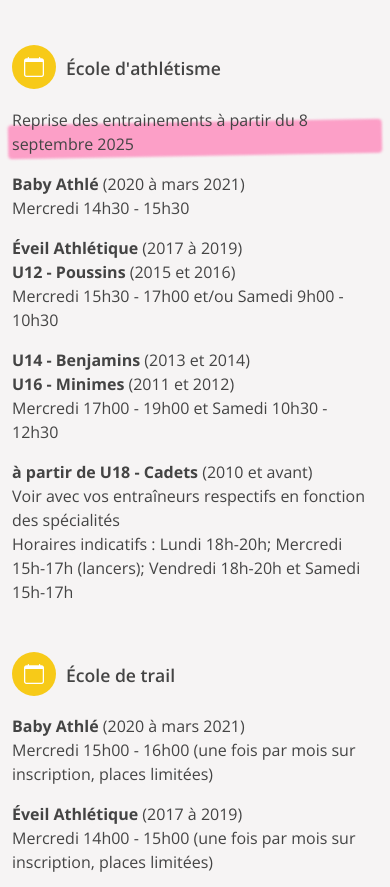
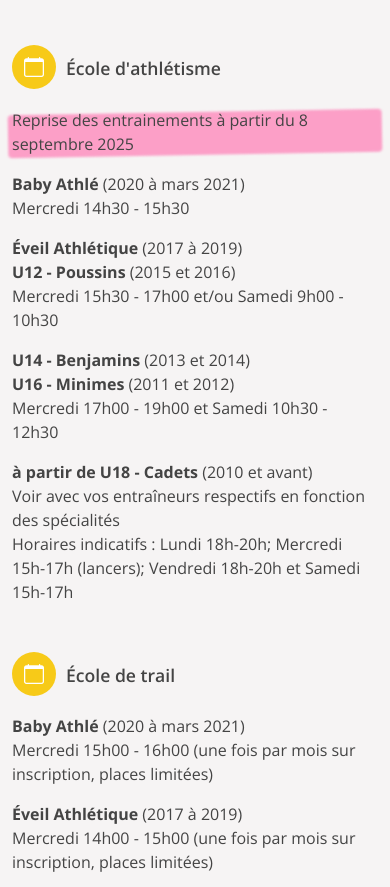
Before and after one commit to smapsl/smapsl.github.io, a plain HTML site: page index.html in a window 390 px wide. Shown: the part 2194-3081 px from the top of the page. Drawn offline with nearby package versions, Linux system fonts and the light colour scheme.

Commit message:
Fix stabilo sur mobile

```diff
--- a/assets/css/style.css
+++ b/assets/css/style.css
@@ -493,7 +493,7 @@ ul.double-check  i {
   position: absolute;
   left: -4px;
   right: -4px;
-  top: 30%;
+  top: 10%;
   bottom: 0;
   background: rgba(255, 111, 174, 0.9);
   transform: rotate(-1deg);
```
